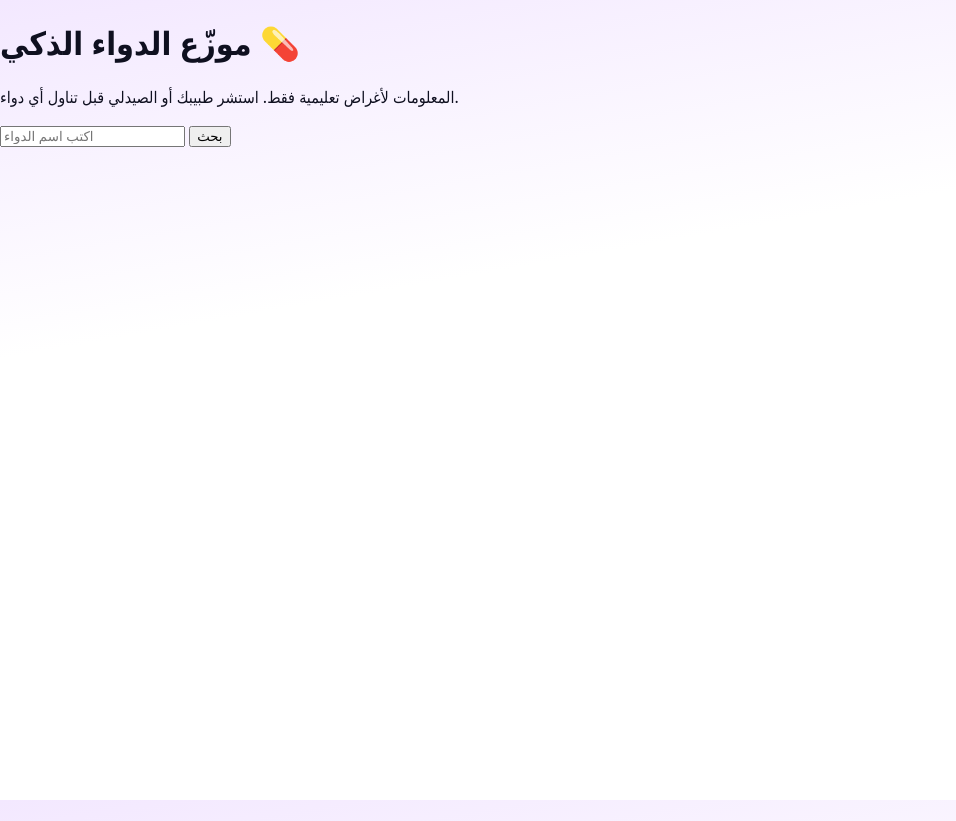
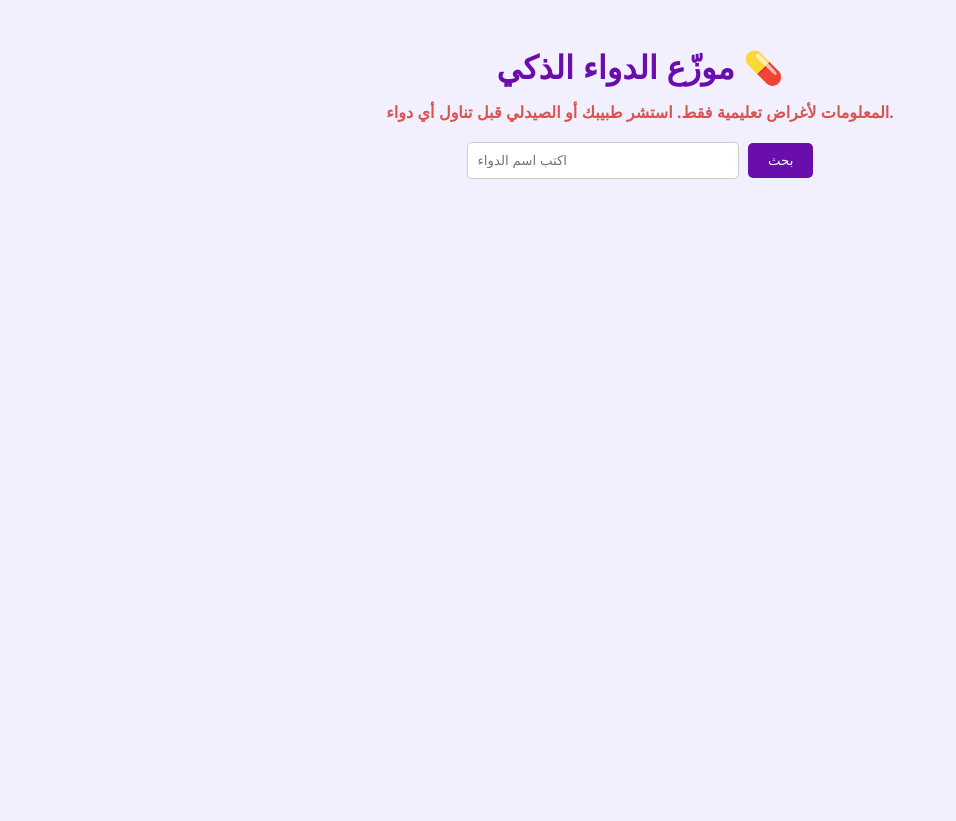
Before and after one commit to sayafbadarin-1/ai-clubs-dura-baraa-khamis, a plain HTML site: page index.html in a window 1280 px wide. Shown: the whole page, without its empty margins (0-956 px from the left). After the commit the page ends 800 px from the top, so only its background shows below. Drawn offline with Linux system fonts and the light colour scheme.

Commit message:
Update style.css

```diff
--- a/style.css
+++ b/style.css
@@ -1,51 +1,61 @@
-:root{
-  --violet:#6D28D9;
-  --violet-700:#5B21B6;
-  --violet-100:#F3E8FF;
-  --bg:#ffffff;
-  --text:#0f1020;
-  --muted:#6b7280;
-  --card:#ffffff;
-  --ring: rgba(109,40,217,.35);
-  --radius: 18px;
-  --shadow: 0 10px 30px rgba(109,40,217,.12), 0 6px 16px rgba(0,0,0,.06);
+body {
+    font-family: Arial, sans-serif;
+    background-color: #f2f0ff;
+    color: #333;
+    text-align: center;
+    padding: 20px;
 }
 
-*{box-sizing:border-box}
-html,body{height:100%}
-body{
-  margin:0; background:linear-gradient(170deg,var(--violet-100),#fff 35%);
-  color:var(--text); font-family:'Cairo',system-ui,Segoe UI,Tahoma,Arial;
+h1 {
+    color: #6a0dad; /* لون البنفسجي */
+    margin-bottom: 10px;
 }
-.container{max-width:1100px; margin-inline:auto; padding:24px}
-header{display:flex; align-items:center; justify-content:space-between; gap:16px; flex-wrap:wrap;}
-.brand{display:flex; align-items:center; gap:12px}
-.logo{width:52px; height:52px; border-radius:16px; background:conic-gradient(from 210deg at 50% 50%, var(--violet) 0 60%, #fff 60% 100%); position:relative; box-shadow:var(--shadow)}
-.logo::after{content:""; position:absolute; inset:10px; border-radius:10px; background:#fff}
-.brand h1{margin:0; font-size:clamp(22px,3.2vw,32px); color:var(--violet);}
-.tagline{margin:0; color:var(--muted); font-size:14px}
-.search-area{margin-top:18px; display:grid; grid-template-columns:1fr auto; gap:10px}
-.search{position:relative;}
-.search input{width:100%; padding:14px 46px; border-radius:999px; border:1px solid transparent; outline:none; background:#fff; box-shadow:var(--shadow); font-size:16px;}
-.search input:focus{border-color:var(--violet); box-shadow:0 0 0 4px var(--ring), var(--shadow)}
-.search .icon{position:absolute; inset-inline-start:14px; top:50%; transform:translateY(-50%); font-size:18px; color:var(--violet)}
-.pill-btn{appearance:none; border:none; padding:12px 16px; border-radius:999px; background:var(--violet); color:#fff; font-weight:700; cursor:pointer; box-shadow:var(--shadow); transition:.2s transform ease;}
-.pill-btn:active{transform:scale(.98)}
-.pill-btn.secondary{background:#fff; color:var(--violet); border:1px solid var(--violet)}
-.chips{margin-top:10px; display:flex; flex-wrap:wrap; gap:8px}
-.chip{padding:8px 12px; border-radius:999px; background:#fff; border:1px solid #e9d5ff; color:var(--violet-700); cursor:pointer; font-size:13px}
-.chip.active{background:var(--violet); color:#fff; border-color:var(--violet)}
-.grid{display:grid; grid-template-columns:repeat(auto-fill,minmax(260px,1fr)); gap:16px; margin-top:22px}
-.card{background:var(--card); border-radius:var(--radius); padding:16px; box-shadow:var(--shadow); display:flex; flex-direction:column; gap:10px}
-.card .imgwrap{height:140px; border-radius:14px; background:#faf5ff; display:flex; align-items:center; justify-content:center; overflow:hidden}
-.card img{max-width:100%; max-height:100%}
-.name{font-weight:700; color:var(--violet-700); font-size:18px; margin:4px 0 0}
-.ind{margin:0; color:#374151; font-size:14px}
-.sub{margin:0; color:var(--muted); font-size:13px}
-.time{display:flex; gap:6px; flex-wrap:wrap; margin-top:4px}
-.time .t{background:var(--violet-100); color:var(--violet-700); padding:6px 10px; border-radius:10px; font-weight:700; font-variant-numeric:tabular-nums}
-.nores{margin-top:18px; background:#fff; border-radius:var(--radius); padding:16px; border:1px dashed #e9d5ff; text-align:center; color:var(--muted)}
-footer{margin-top:28px; color:var(--muted); font-size:12px; text-align:center}
-.disclaimer{background:#fff; border-radius:14px; padding:12px 14px; border:1px solid #f3e8ff; margin-top:10px}
-.credit{margin-top:8px}
-.designers{margin-top:6px; font-size:13px; color:var(--violet-700); font-weight:600}
+
+p.warning {
+    color: #d9534f;
+    font-weight: bold;
+    margin-bottom: 20px;
+}
+
+input[type="text"] {
+    padding: 10px;
+    width: 250px;
+    border-radius: 5px;
+    border: 1px solid #ccc;
+}
+
+button {
+    padding: 10px 20px;
+    background-color: #6a0dad;
+    color: white;
+    border: none;
+    border-radius: 5px;
+    cursor: pointer;
+    margin-left: 5px;
+}
+
+button:hover {
+    background-color: #5a0099;
+}
+
+.result {
+    margin-top: 20px;
+    text-align: left;
+    max-width: 500px;
+    margin-left: auto;
+    margin-right: auto;
+    padding: 20px;
+    background-color: #fff;
+    border-radius: 10px;
+    box-shadow: 0 0 10px rgba(0,0,0,0.1);
+}
+
+.result img {
+    max-width: 100px;
+    float: left;
+    margin-right: 15px;
+}
+
+.result h2 {
+    color: #6a0dad;
+}
```
